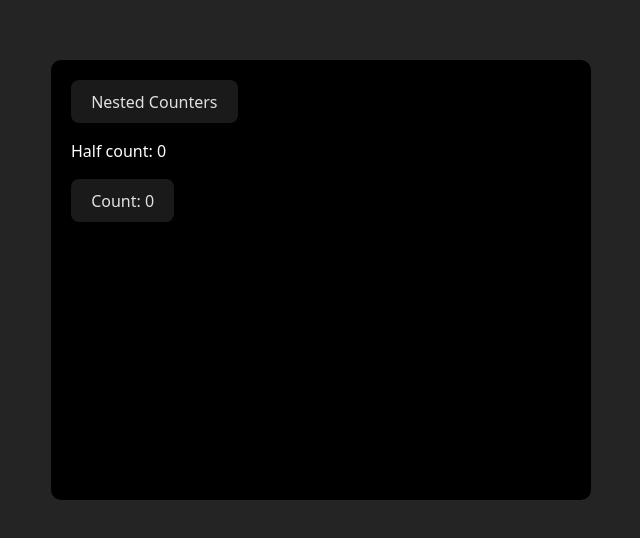
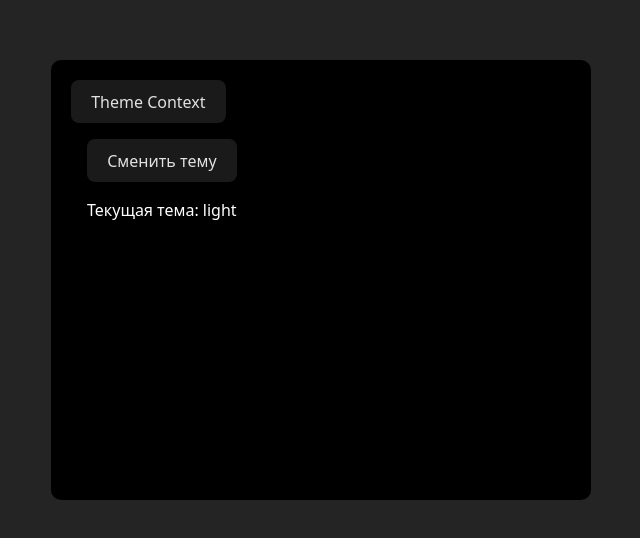
Before and after one commit to mbob72/starta-frontend_pro-0425, a React (Vite) app in the folder lesson_34/: page / in a window 1280 px wide. Shown: the part 128-666 px from the top of the page, without its empty margins (319-959 px from the left). Built offline with nearby package versions, Linux system fonts and the light colour scheme.

Commit message:
useContext: theme provider

```diff
--- a/lesson_34/src/App.jsx
+++ b/lesson_34/src/App.jsx
@@ -1,6 +1,6 @@
 import {useState} from 'react'
 import './App.scss'
-import {Nested} from "./Nested.jsx";
+import ThemeComponent from "./ThemeProvider.jsx";
 
 
 function App() {
@@ -10,8 +10,8 @@ function App() {
 
     return (
         <div className="form-block">
-            <button onClick={() => setStart(!start)}>Nested Counters</button>
-            <Nested />
+            <button onClick={() => setStart(!start)}>Theme Context</button>
+            <ThemeComponent />
         </div>
     )
 }
--- /dev/null
+++ b/lesson_34/src/ThemeProvider.jsx
@@ -0,0 +1,36 @@
+import React, { createContext, useContext, useState } from "react";
+
+const ThemeContext = createContext();
+
+function ThemeProvider({ children }) {
+    const [theme, setTheme] = useState("light");
+
+    const toggleTheme = () => setTheme((t) => (t === "light" ? "dark" : "light"));
+
+    return (
+        <ThemeContext.Provider value={{ theme, toggleTheme }}>
+            {children}
+        </ThemeContext.Provider>
+    );
+}
+
+function ThemeToggleButton() {
+    const { toggleTheme } = useContext(ThemeContext);
+    return <button onClick={toggleTheme}>Сменить тему</button>;
+}
+
+function ThemeDisplay() {
+    const { theme } = useContext(ThemeContext);
+    return <p>Текущая тема: {theme}</p>;
+}
+
+export default function ThemeComponent() {
+    return (
+        <ThemeProvider>
+            <div style={{ padding: "1rem" }}>
+                <ThemeToggleButton />
+                <ThemeDisplay />
+            </div>
+        </ThemeProvider>
+    );
+}
```
